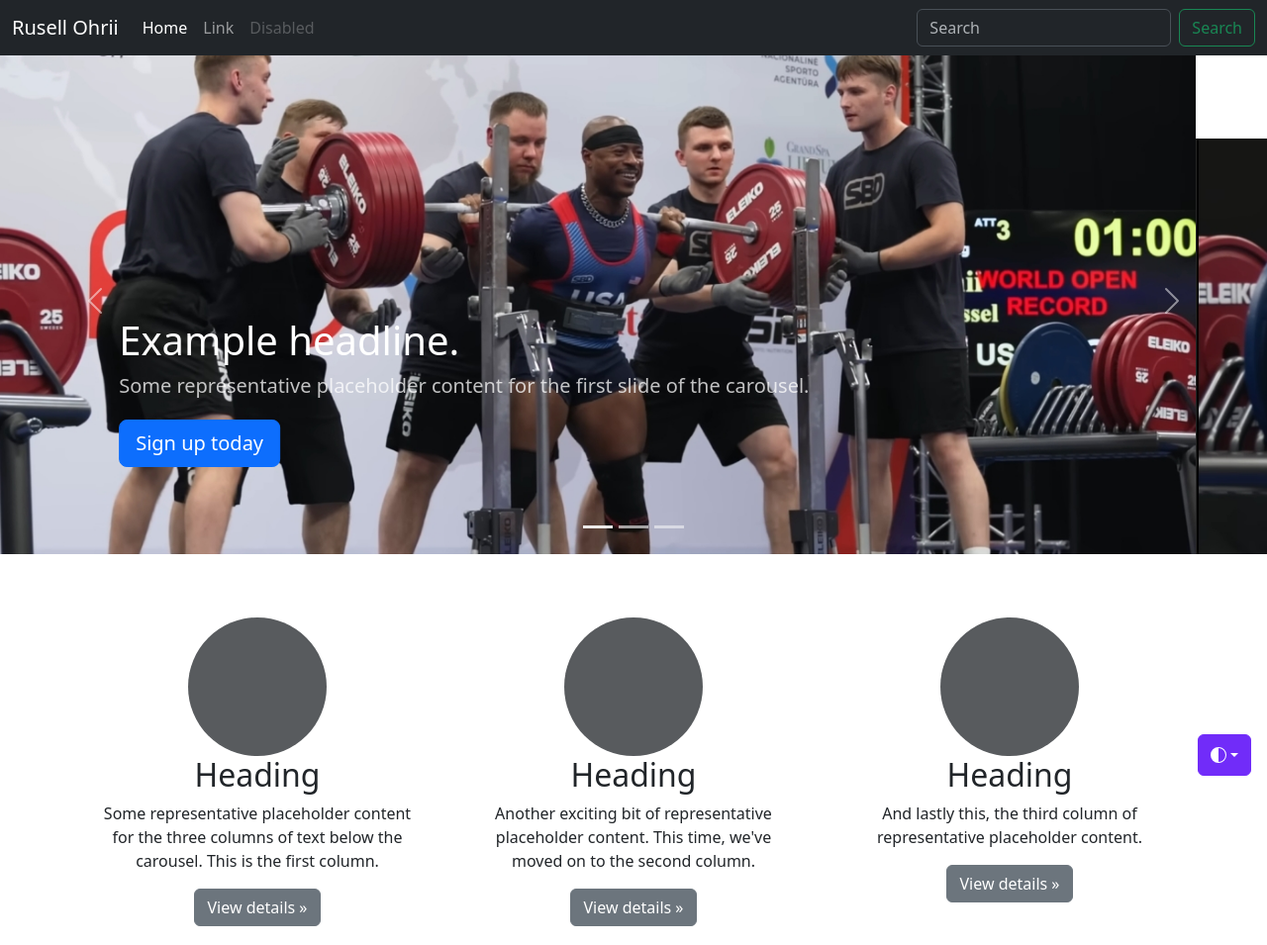
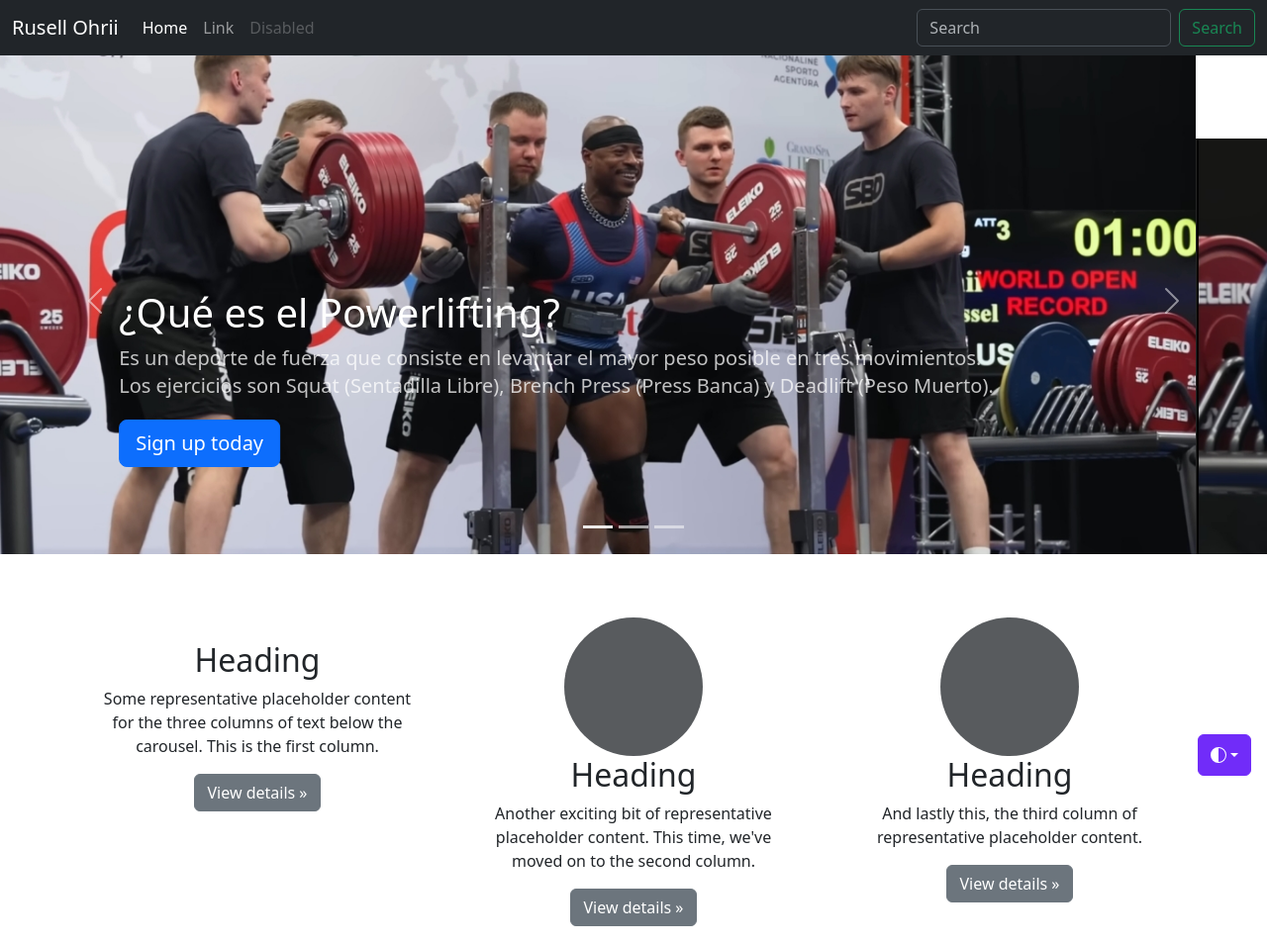
Before and after one commit to axelraiman24/carousel, a plain HTML site: page index.html in a window 1280 px wide. Shown: the top 955 px of the page at 99% size. Drawn offline with nearby package versions, Linux system fonts and the light colour scheme; a script that the page names is missing.

Commit message:
Agregamos el titulo al primer carousel

```diff
--- a/carousel.css
+++ b/carousel.css
@@ -96,6 +96,6 @@ body {
 
 .carousel-item:nth-child(3) img {
   width: 100vw;
-  height: 90vh;
-  object-fit: cover ;
+  height: 70vh;
+  object-fit: cover;
 }
--- a/index.html
+++ b/index.html
@@ -209,8 +209,8 @@
 
         <div class="container">
           <div class="carousel-caption text-start">
-            <h1>Example headline.</h1>
-            <p class="opacity-75">Some representative placeholder content for the first slide of the carousel.</p>
+            <h1>¿Qué es el Powerlifting?</h1>
+            <p class="opacity-75">Es un deporte de fuerza que consiste en levantar el mayor peso posible en tres movimientos. Los ejercicios son Squat (Sentadilla Libre), Brench Press (Press Banca) y Deadlift (Peso Muerto). </p>
             <p><a class="btn btn-lg btn-primary" href="#">Sign up today</a></p>
           </div>
         </div>
@@ -257,7 +257,8 @@
     <!-- Three columns of text below the carousel -->
     <div class="row">
       <div class="col-lg-4">
-        <svg class="bd-placeholder-img rounded-circle" width="140" height="140" xmlns="http://www.w3.org/2000/svg" role="img" aria-label="Placeholder" preserveAspectRatio="xMidYMid slice"><title>Placeholder</title><rect width="100%" height="100%" fill="var(--bs-secondary-color)"/></svg>
+        <img src="" alt="">
+
         <h2 class="fw-normal">Heading</h2>
         <p>Some representative placeholder content for the three columns of text below the carousel. This is the first column.</p>
         <p><a class="btn btn-secondary" href="#">View details &raquo;</a></p>
```
